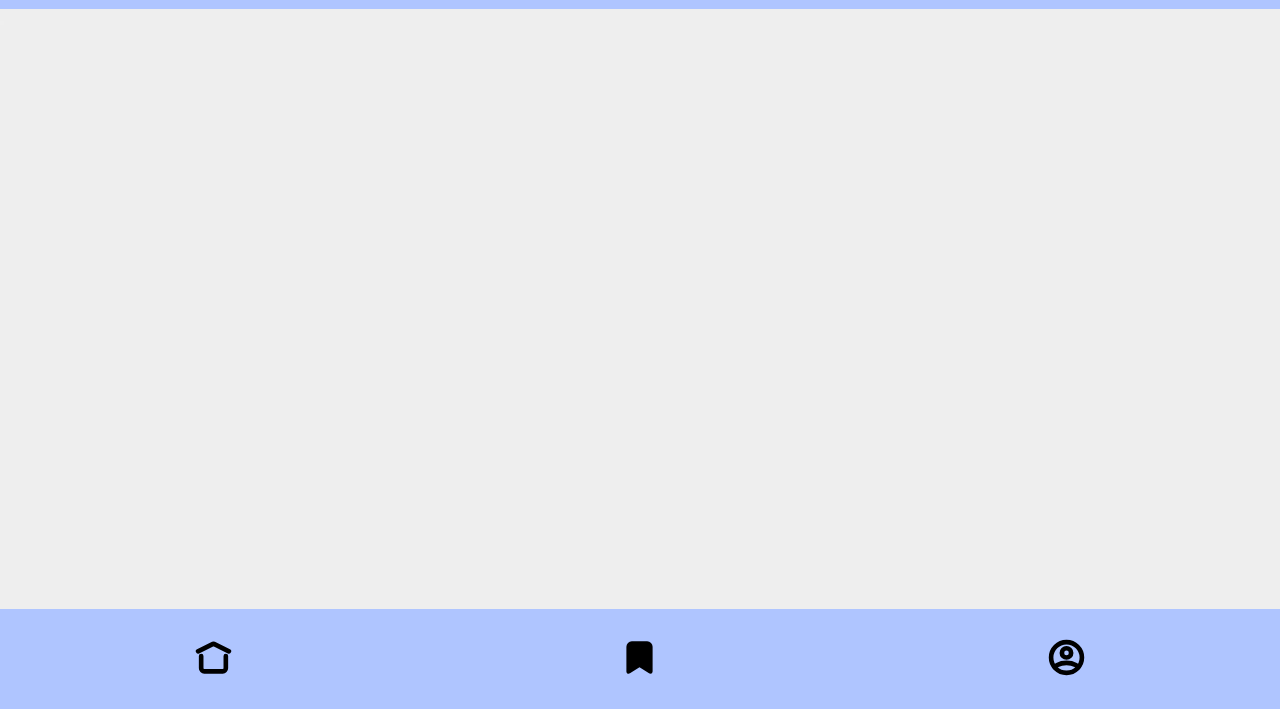
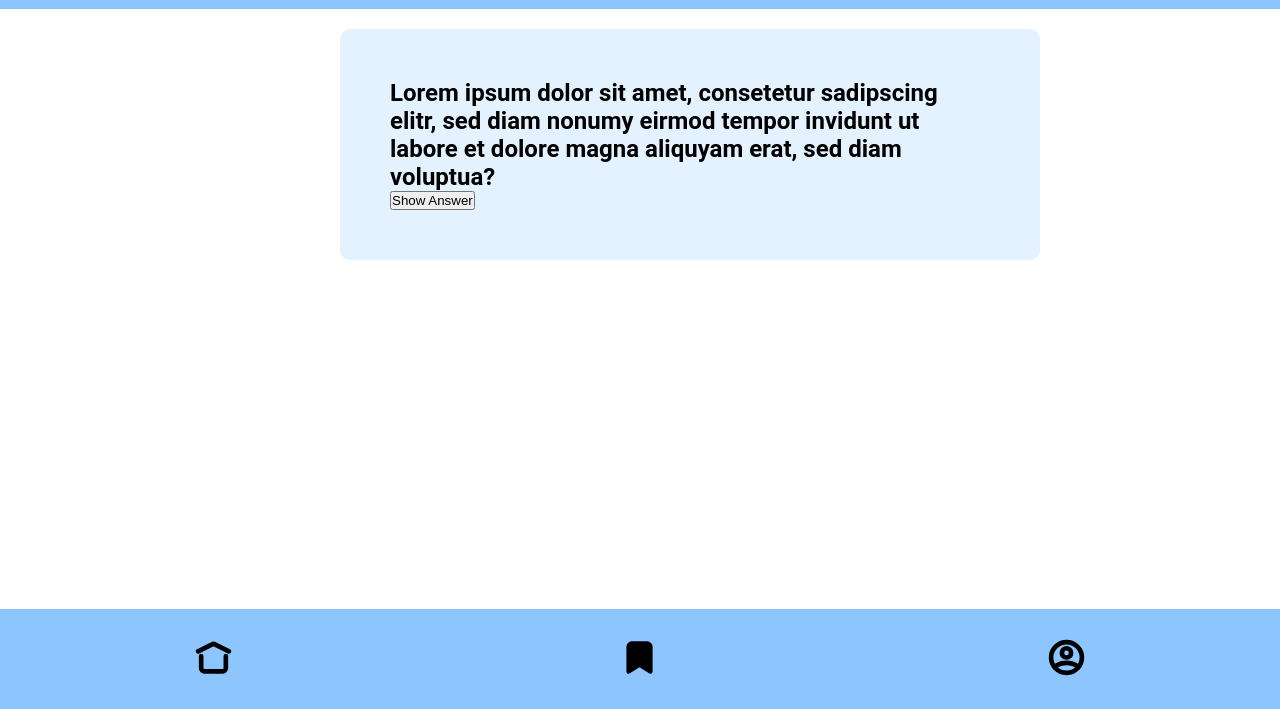
Before and after one commit to levinthiel/QuizApp, a plain HTML site: page index.html in a window 1280 px wide. Shown: the part 91-800 px from the top of the page. Drawn offline with Linux system fonts and the light colour scheme.

Commit message:
styling of the box (no button yet)

```diff
--- a/index.html
+++ b/index.html
@@ -14,8 +14,12 @@
       <section class="container">
         <article class="box">
           <figure class="bokkmark"></figure>
-          <p class="question"></p>
-          <button></button>
+          <p class="question">
+            Lorem ipsum dolor sit amet, consetetur sadipscing elitr, sed diam
+            nonumy eirmod tempor invidunt ut labore et dolore magna aliquyam
+            erat, sed diam voluptua?
+          </p>
+          <button>Show Answer</button>
         </article>
       </section>
     </main>
--- a/style.css
+++ b/style.css
@@ -3,11 +3,11 @@
   margin: 0;
 }
 body {
-  background: #eee;
+  background: #fffff;
 }
 header {
   height: 100px;
-  background-color: #afc5ff;
+  background-color: #8dc6ff;
   text-align: center;
   display: flex;
   width: 100%;
@@ -17,9 +17,21 @@ header {
   color: #131313;
   letter-spacing: 3px;
 }
-container {
-  width: 800px;
+.container {
+  width: 600px;
   margin: 0px auto;
+  padding: 20px;
+}
+.box {
+  width: 100%;
+  border-radius: 10px;
+  background-color: #e4f1fe;
+  padding: 50px;
+}
+.question {
+  font-family: roboto, arial, sans-serif;
+  font-weight: bold;
+  font-size: 1.5rem;
 }
 nav {
   width: 100%;
@@ -28,7 +40,7 @@ nav {
   position: fixed;
   justify-content: space-around;
   align-items: center;
-  background-color: #afc5ff;
+  background-color: #8dc6ff;
   color: #131313;
   fill: #131313;
   bottom: 0;
```
